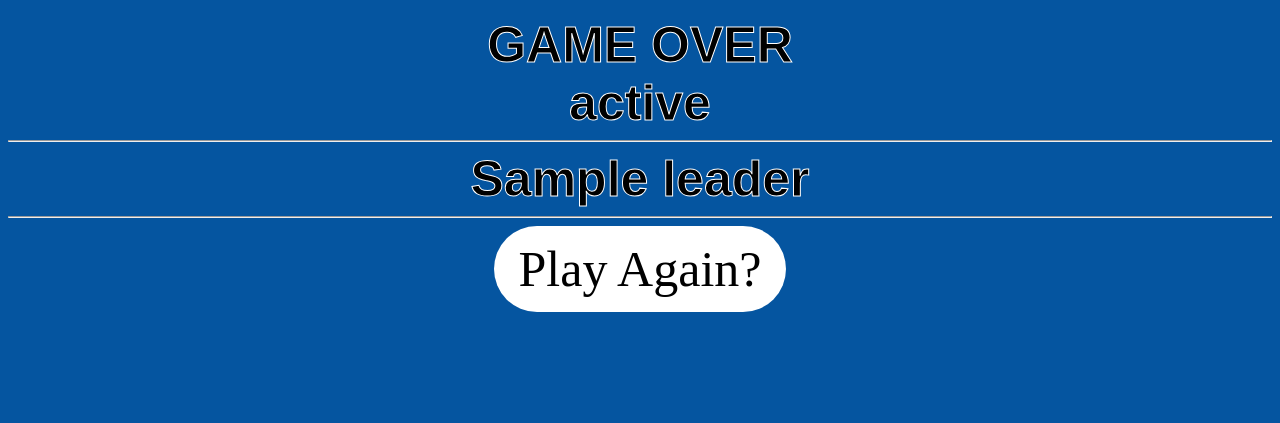
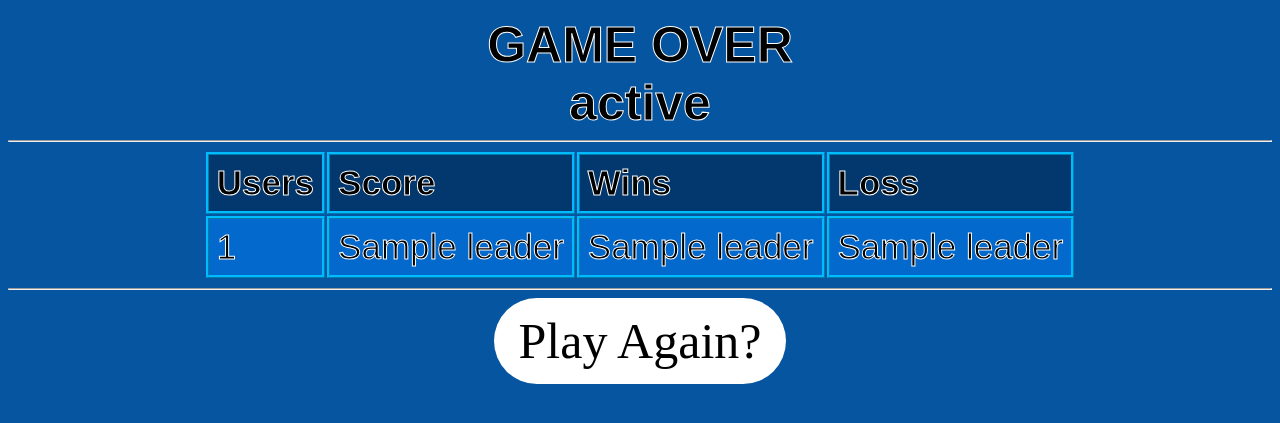
Before and after one commit to Brandon-Cameron/gofish-webapp, a Python web app: template templates/gameover.html in a window 1280 px wide. Shown: the top 423 px of the page. Run offline with Jinja, Linux system fonts and the light colour scheme; the template is opened without the code that fills it: most values are stand-ins (such as "Sample title", 1, 10 or a date in 2020).

Commit message:
Leadorboard displaying and styled

```diff
--- a/static/webapp.css
+++ b/static/webapp.css
@@ -43,6 +43,35 @@ h2 {
     font-family: Arial, Helvetica, sans-serif;
 }
 
+table {
+    margin: auto;
+}
+
+th {
+    font-size: 35px;
+    border: 3px ridge #00bbff;
+    background-color: #02386e;
+    text-align: left;
+    padding: 8px;
+    -webkit-text-stroke-color: white;
+    -webkit-text-stroke-width: 1px;
+    font-family: Arial, Helvetica, sans-serif;
+}
+
+td {
+    font-size: 35px;
+    border: 3px ridge #00bbff;
+    text-align: left;
+    padding: 8px;
+    -webkit-text-stroke-color: white;
+    -webkit-text-stroke-width: 1px;
+    font-family: Arial, Helvetica, sans-serif;
+}
+
+tr:nth-child(even) {
+    background-color: #0080ff76;
+  }
+
 .flash {
     font-size: 50px;
     -webkit-text-stroke-color: white;
--- a/templates/gameover.html
+++ b/templates/gameover.html
@@ -7,12 +7,23 @@
 
     <hr/>
 
+    <div id="center">
         <table>
+            <tr>
+                <th>Users</td>
+                <th>Score</td>
+                <th>Wins</td>
+                <th>Loss</td>
+            </tr>
         {%for r in leader%}
             <tr>
-            <h3>{{ r }}</h3>
+                <td>{{ r[0] }}</td>
+                <td>{{ r[1] }}</td>
+                <td>{{ r[2] }}</td>
+                <td>{{ r[3] }}</td>
             </tr>
         {% endfor %}
         </table>
+    </div>
 
 {% endblock %}
--- a/templates/pickcard.html
+++ b/templates/pickcard.html
@@ -19,7 +19,7 @@
 
     <div id="center">
         {% for r in leader %}
-            <h3>{{ r }}</h3>
+            <h3>{{ r[0] }}</h3>
         {% endfor %}
     </div>
 
```
Also changed, not shown: app.py (+24 -8 lines). Lines whose indentation alone changed are shown as unchanged.
